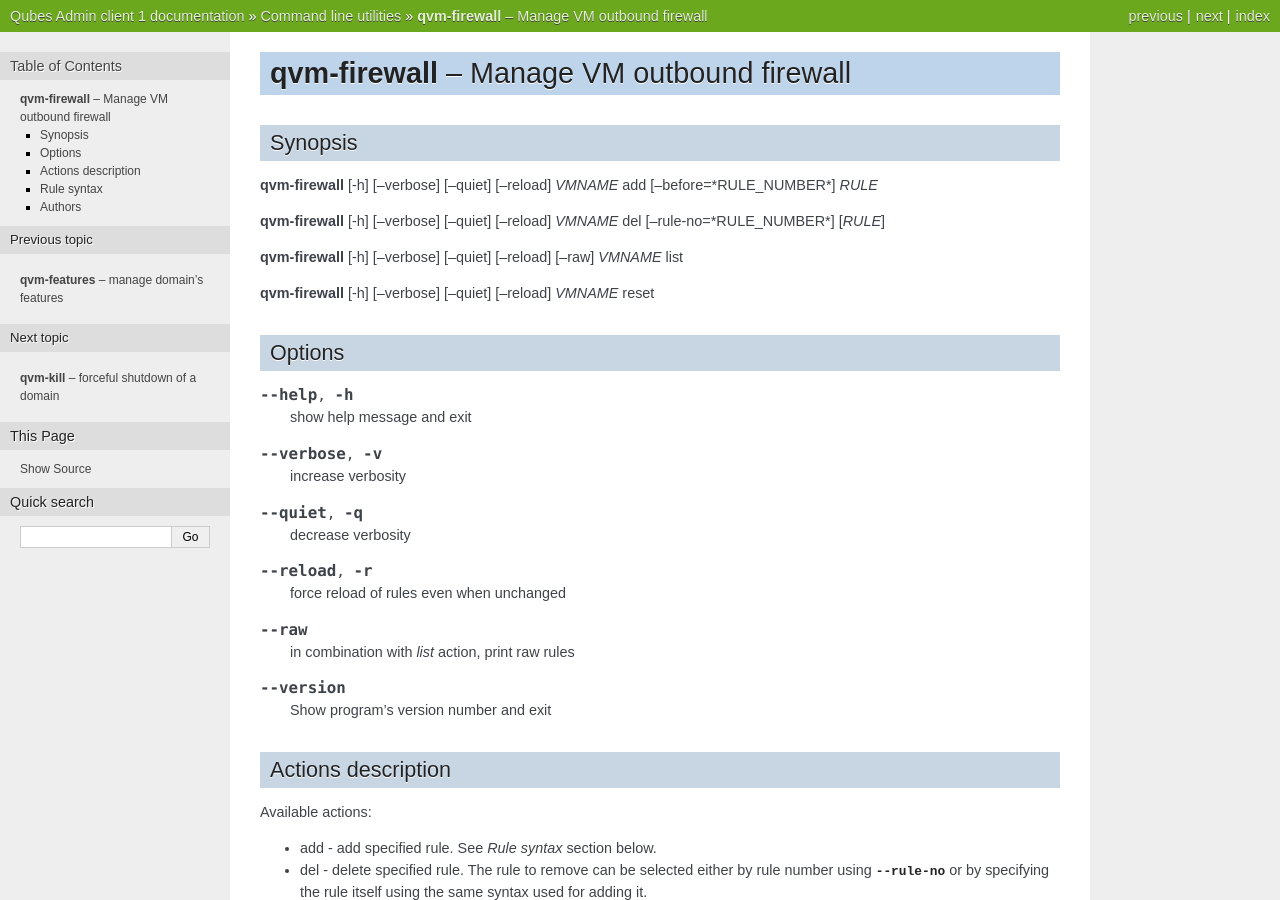
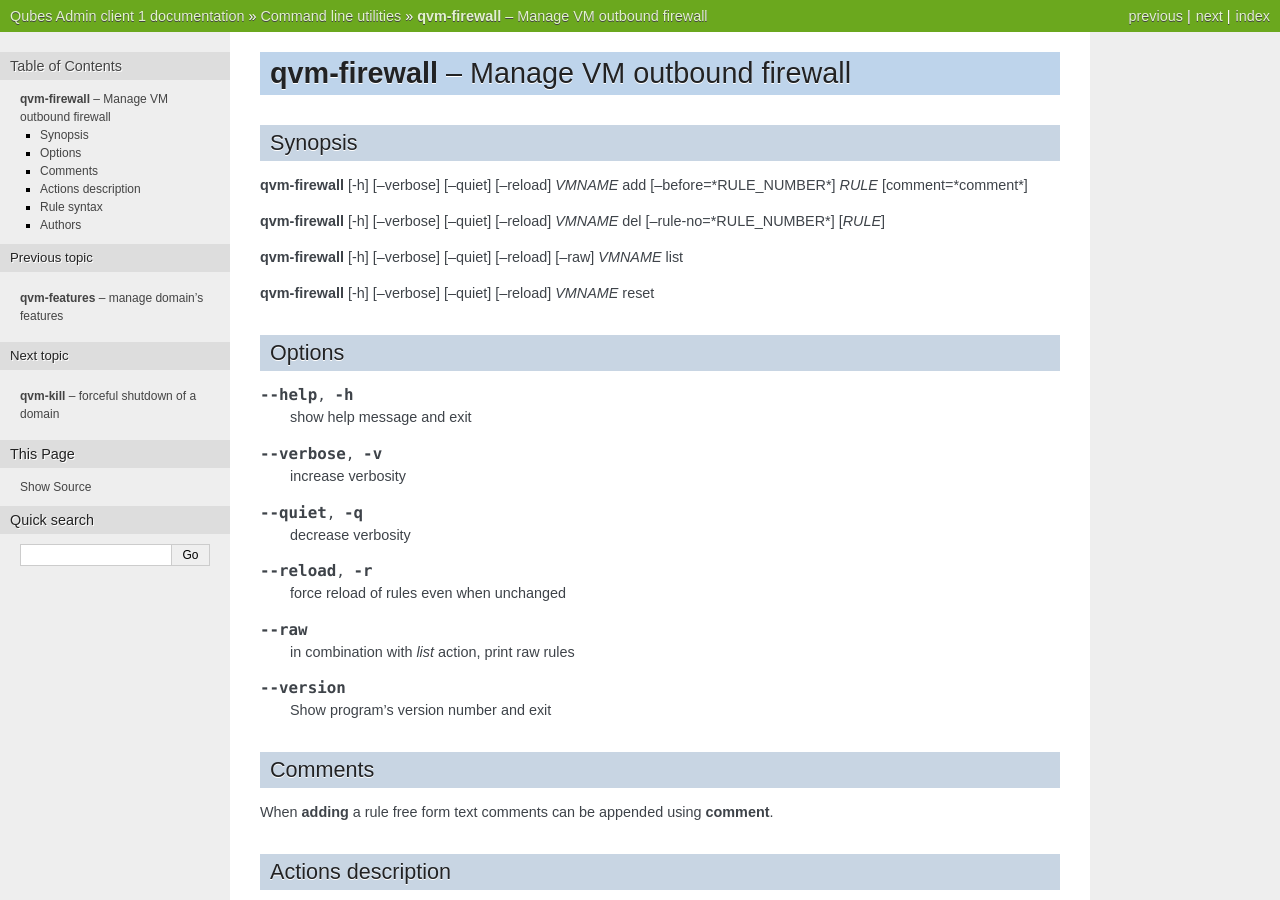
Before and after one commit to QubesOS/qubes-core-admin-client, a Sphinx documentation site: the page built from doc/manpages/qvm-firewall.rst, in a window 1280 px wide and 900 px high. Built offline with Sphinx 7.4.7, drawn with Linux system fonts in a browser that asks for light colours; the version number could not be read and is left out.

Commit message:
qvm-firewall - Add reference to comments in manpage and help.

```diff
--- a/doc/manpages/qvm-firewall.rst
+++ b/doc/manpages/qvm-firewall.rst
@@ -6,7 +6,7 @@
 Synopsis
 --------
 
-:command:`qvm-firewall` [-h] [--verbose] [--quiet] [--reload] *VMNAME* add [--before=*RULE_NUMBER*]   *RULE*
+:command:`qvm-firewall` [-h] [--verbose] [--quiet] [--reload] *VMNAME* add [--before=*RULE_NUMBER*]   *RULE*  [comment=*comment*]
 
 :command:`qvm-firewall` [-h] [--verbose] [--quiet] [--reload] *VMNAME* del [--rule-no=*RULE_NUMBER*] [*RULE*]
 
@@ -40,6 +40,12 @@
 .. option:: --version
 
    Show program's version number and exit
+
+
+Comments
+--------
+
+When **adding** a rule free form text comments can be appended using **comment**.
 
 
 Actions description
```
Also changed, not shown: 1 other file.
